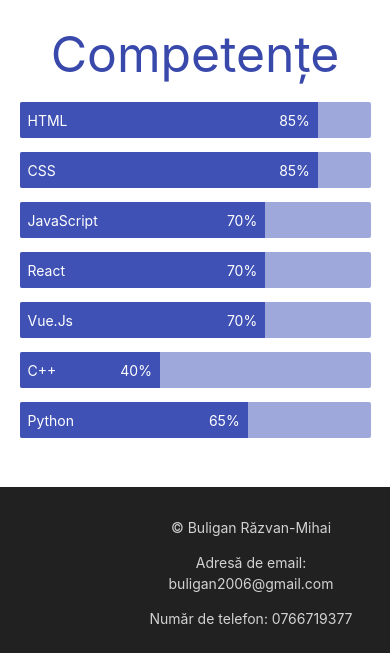
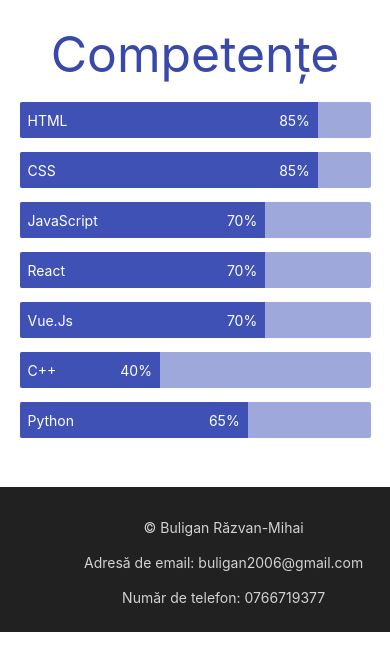
Before and after one commit to BuliganRazvanMihai/BuliganRazvanMihai.github.io, a plain HTML site: page index.html in a window 390 px wide. Shown: the part 3766-4419 px from the top of the page. After the commit the page ends 4398 px from the top, so only its background shows below. Drawn offline with nearby package versions, Linux system fonts and the light colour scheme.

Commit message:
Mobile Contact Test #2

```diff
--- a/styles.css
+++ b/styles.css
@@ -42,7 +42,7 @@ header{
     margin-top: -2em;
 }
 .text-mic {
-    margin-left: 8em;
+    margin-left: 6em;
 }
 
 #modded .progress {
```
